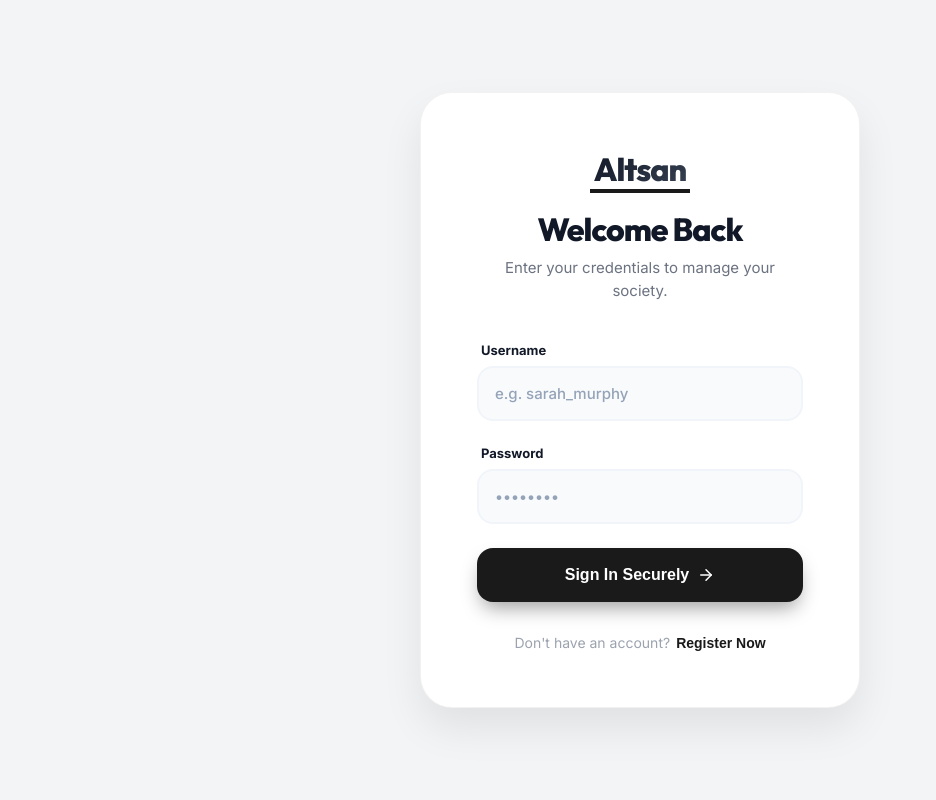
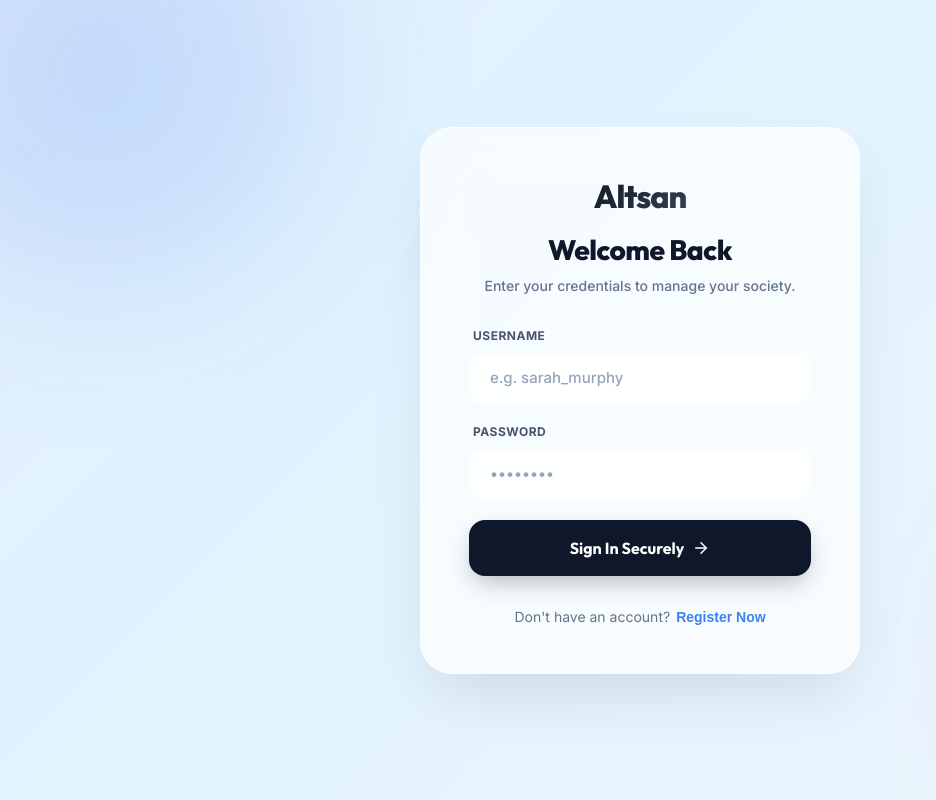
Before and after one commit to maddawarsameet7-design/altus-facility-management, a React (Vite) app in the folder frontend-web/: page / in a window 1280 px wide. Shown: the whole page, without its empty margins (0-936 px from the left). Built offline with nearby package versions, Linux system fonts and the light colour scheme.

Commit message:
Redesign Login screen with animated mesh gradient and glassmorphism

```diff
--- a/frontend-web/src/components/Auth.css
+++ b/frontend-web/src/components/Auth.css
@@ -4,65 +4,122 @@
   display: flex;
   align-items: center;
   justify-content: center;
-  background: var(--bg-main); /* Ensure cohesive app background */
   padding: 24px;
+  /* Stunning Animated Mesh Gradient Background */
+  background: linear-gradient(-45deg, #f8fafc, #e0f2fe, #fce7f3, #f3e8ff);
+  background-size: 400% 400%;
+  animation: meshGradient 15s ease infinite;
+  position: relative;
+  overflow: hidden;
+}
+
+@keyframes meshGradient {
+  0% { background-position: 0% 50%; }
+  50% { background-position: 100% 50%; }
+  100% { background-position: 0% 50%; }
+}
+
+/* Floating decorative orbs in background */
+.auth-container::before,
+.auth-container::after {
+  content: '';
+  position: absolute;
+  border-radius: 50%;
+  filter: blur(80px);
+  z-index: 0;
+  opacity: 0.6;
+}
+
+.auth-container::before {
+  width: 400px;
+  height: 400px;
+  background: rgba(59, 130, 246, 0.3); /* Blue orb */
+  top: -100px;
+  left: -100px;
+  animation: float 10s ease-in-out infinite;
+}
+
+.auth-container::after {
+  width: 300px;
+  height: 300px;
+  background: rgba(236, 72, 153, 0.2); /* Pink orb */
+  bottom: -50px;
+  right: -50px;
+  animation: float 12s ease-in-out infinite reverse;
+}
+
+@keyframes float {
+  0% { transform: translateY(0) scale(1); }
+  50% { transform: translateY(-30px) scale(1.1); }
+  100% { transform: translateY(0) scale(1); }
 }
 
 .auth-glass-pane {
   width: 100%;
   max-width: 440px;
-  background-color: white;
-  padding: 56px;
+  position: relative;
+  z-index: 10;
+  /* Glassmorphism */
+  background: rgba(255, 255, 255, 0.7);
+  backdrop-filter: blur(24px);
+  -webkit-backdrop-filter: blur(24px);
+  padding: 48px;
   border-radius: 32px;
-  border: 1px solid rgba(0,0,0,0.05); /* clean light border */
-  box-shadow: 0 20px 40px rgba(0,0,0,0.08); /* deep premium shadow */
-  animation: authPaneFade 0.6s cubic-bezier(0.16, 1, 0.3, 1);
+  border: 1px solid rgba(255, 255, 255, 0.8);
+  box-shadow: 0 30px 60px -12px rgba(0, 0, 0, 0.1);
+  animation: authPaneFade 0.8s cubic-bezier(0.16, 1, 0.3, 1);
 }
 
 @keyframes authPaneFade {
-  from { opacity: 0; transform: translateY(30px); }
-  to { opacity: 1; transform: translateY(0); }
+  from { opacity: 0; transform: translateY(40px) scale(0.95); }
+  to { opacity: 1; transform: translateY(0) scale(1); }
 }
 
 .auth-header {
   text-align: center;
-  margin-bottom: 40px;
+  margin-bottom: 32px;
 }
 
 .auth-logo {
+  font-family: 'Outfit', sans-serif;
   font-weight: 900;
-  font-size: 36px;
+  font-size: 42px;
   letter-spacing: -2px;
-  margin: 0 auto 24px;
-  color: #1a1a1a;
+  margin: 0 auto 16px;
+  /* Gradient Text Logo */
+  background: linear-gradient(135deg, #0f172a 0%, #3b82f6 100%);
+  -webkit-background-clip: text;
+  -webkit-text-fill-color: transparent;
   display: inline-block;
-  padding: 0 4px;
-  border-bottom: 4px solid var(--primary);
 }
 
 .auth-header h1 {
-  font-size: 32px;
+  font-family: 'Outfit', sans-serif;
+  font-size: 28px;
   font-weight: 800;
-  letter-spacing: -1px;
+  letter-spacing: -0.5px;
   margin-bottom: 8px;
-  color: var(--text-main);
+  color: #0f172a;
 }
 
 .auth-subtitle {
-  color: var(--text-soft);
-  font-size: 15px;
+  color: #64748b;
+  font-size: 14px;
   line-height: 1.5;
+  font-weight: 500;
 }
 
 .input-group {
-  margin-bottom: 24px;
+  margin-bottom: 20px;
 }
 
 .input-group label {
   display: block;
   font-weight: 700;
-  font-size: 13px;
-  color: var(--text-main);
+  font-size: 12px;
+  color: #475569;
+  text-transform: uppercase;
+  letter-spacing: 0.5px;
   margin-bottom: 8px;
   margin-left: 4px;
 }
@@ -70,23 +127,24 @@
 .input-group input,
 .role-selector {
   width: 100%;
-  padding: 16px;
+  padding: 16px 20px;
   border-radius: 16px;
-  border: 2px solid #f1f5f9;
-  background: #f8fafc;
+  border: 1px solid rgba(255, 255, 255, 0.5);
+  background: rgba(255, 255, 255, 0.8);
   font-family: inherit;
   font-weight: 600;
   font-size: 15px;
-  color: var(--text-main);
-  transition: all 0.2s;
+  color: #0f172a;
+  transition: all 0.2s cubic-bezier(0.16, 1, 0.3, 1);
   outline: none;
+  box-shadow: inset 0 2px 4px rgba(0,0,0,0.02);
 }
 
 .input-group input:focus,
 .role-selector:focus {
-  border-color: var(--primary);
-  background: white;
-  box-shadow: 0 0 0 4px var(--primary-glow);
+  border-color: #3b82f6;
+  background: #ffffff;
+  box-shadow: 0 0 0 4px rgba(59, 130, 246, 0.15), inset 0 2px 4px rgba(0,0,0,0);
 }
 
 .input-group input::placeholder {
@@ -97,25 +155,26 @@
 .btn-auth-submit {
   width: 100%;
   padding: 18px;
-  margin-top: 12px;
+  margin-top: 16px;
   border-radius: 16px;
   border: none;
-  background: #1a1a1a; /* Dark premium button matching mobile hero */
+  background: #0f172a;
   color: white;
+  font-family: 'Outfit', sans-serif;
   font-weight: 700;
   font-size: 16px;
   cursor: pointer;
-  box-shadow: 0 10px 20px -5px rgba(0, 0, 0, 0.4);
-  transition: all 0.2s cubic-bezier(0.16, 1, 0.3, 1);
+  box-shadow: 0 10px 25px -5px rgba(15, 23, 42, 0.3);
+  transition: all 0.3s cubic-bezier(0.16, 1, 0.3, 1);
   display: flex;
   align-items: center;
   justify-content: center;
 }
 
 .btn-auth-submit:hover:not(:disabled) {
-  transform: translateY(-2px) scale(1.02);
-  box-shadow: 0 15px 30px -10px rgba(0, 0, 0, 0.5);
-  background: var(--primary);
+  transform: translateY(-2px);
+  box-shadow: 0 15px 35px -10px rgba(15, 23, 42, 0.4);
+  background: #1e293b;
 }
 
 .btn-auth-submit:active:not(:disabled) {
@@ -131,27 +190,29 @@
   margin-top: 32px;
   text-align: center;
   font-size: 14px;
-  color: var(--text-muted);
+  color: #64748b;
 }
 
 .btn-toggle {
   background: none;
   border: none;
-  color: var(--primary);
+  color: #3b82f6;
   font-weight: 800;
   margin-left: 6px;
   cursor: pointer;
   font-size: 14px;
+  transition: color 0.2s;
 }
 
 .btn-toggle:hover {
+  color: #2563eb;
   text-decoration: underline;
 }
 
 /* Spinner for Loading State */
 .spinner {
-  width: 20px;
-  height: 20px;
+  width: 22px;
+  height: 22px;
   border: 3px solid rgba(255,255,255,0.3);
   border-top-color: white;
   border-radius: 50%;
@@ -162,8 +223,8 @@
 .registration-overlay {
   position: fixed;
   inset: 0;
-  background: rgba(255, 255, 255, 0.9);
-  backdrop-filter: blur(8px);
+  background: rgba(255, 255, 255, 0.8);
+  backdrop-filter: blur(12px);
   display: flex;
   flex-direction: column;
   align-items: center;
@@ -185,14 +246,15 @@
 }
 
 .registration-overlay h2 {
-  font-size: 28px;
+  font-family: 'Outfit', sans-serif;
+  font-size: 32px;
   font-weight: 800;
-  color: var(--text-main);
+  color: #0f172a;
   margin-bottom: 8px;
 }
 
 .registration-overlay p {
-  color: var(--text-soft);
+  color: #64748b;
   font-weight: 500;
 }
 
```
